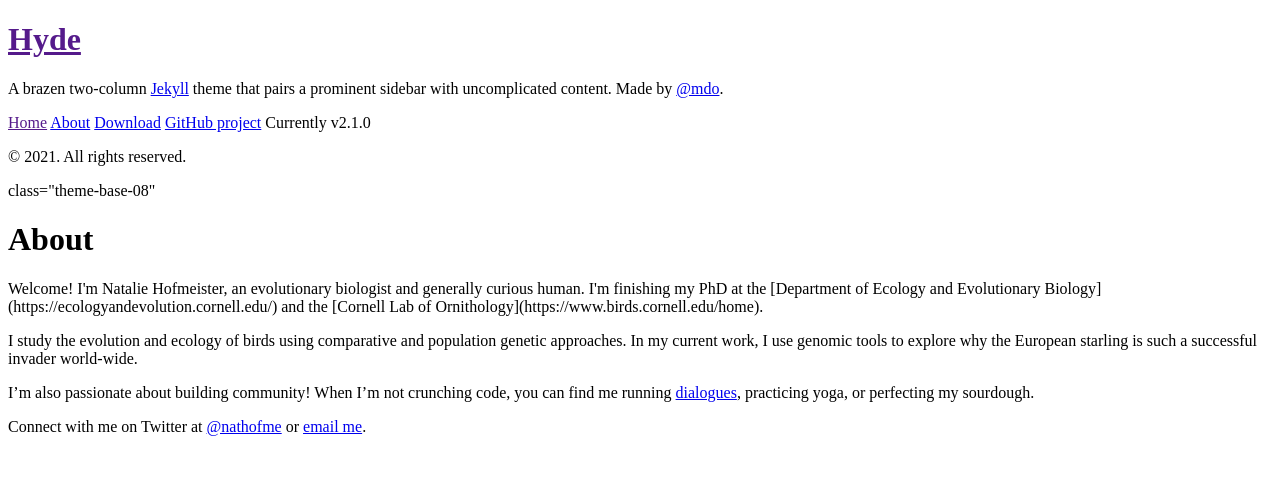
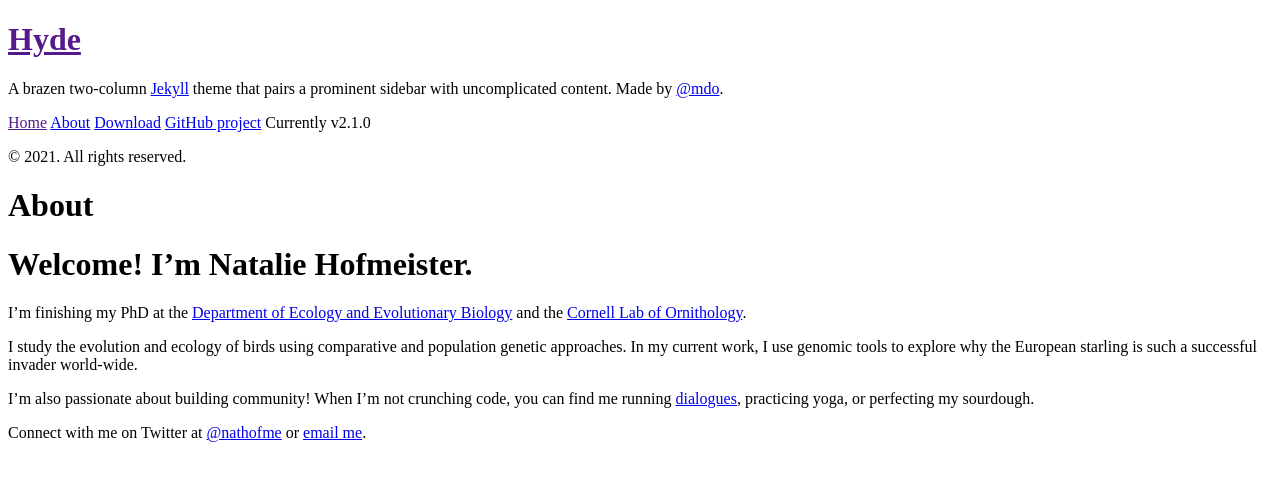
Before and after one commit to nathofme/nathofme.github.io, a Jekyll site: the page built from about.md, in a window 1280 px wide. Shown: the top 481 px of the page. Built offline with Jekyll 4.4.1, drawn with Linux system fonts in a browser that asks for light colours; Markdown is read by kramdown in place of the engine named in the settings.

Commit message:
revert color, add formatting to about

```diff
--- a/_layouts/default.html
+++ b/_layouts/default.html
@@ -6,11 +6,11 @@
   <body>
 
     {% include sidebar.html %}
-    class="theme-base-08"
 
     <div class="content container">
       {{ content }}
     </div>
 
   </body>
+
 </html>
--- a/about.md
+++ b/about.md
@@ -3,9 +3,9 @@ layout: page
 title: About
 ---
 
-<p class="message">
-  Welcome! I'm Natalie Hofmeister, an evolutionary biologist and generally curious human. I'm finishing my PhD at the [Department of Ecology and Evolutionary Biology](https://ecologyandevolution.cornell.edu/) and the [Cornell Lab of Ornithology](https://www.birds.cornell.edu/home).
-</p>
+# Welcome! I'm Natalie Hofmeister.
+
+I'm finishing my PhD at the [Department of Ecology and Evolutionary Biology](https://ecologyandevolution.cornell.edu/) and the [Cornell Lab of Ornithology](https://www.birds.cornell.edu/home).
 
 I study the evolution and ecology of birds using comparative and population genetic approaches. In my current work, I use genomic tools to explore why the European starling is such a successful invader world-wide.
 
```
